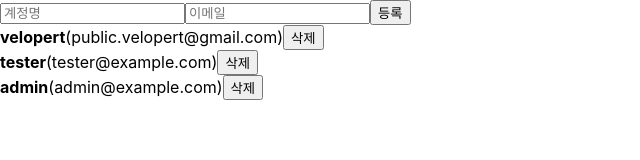
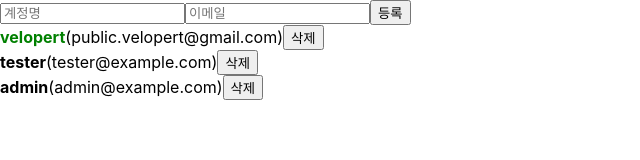
Before and after one commit to SI-Kim/begin-react, a React (Create React App) app: page / in a window 1280 px wide. Shown: the top 160 px of the page, without its empty margins (0-640 px from the left). Built offline with nearby package versions, Linux system fonts and the light colour scheme.

Commit message:
1-15 updating item of array

```diff
--- a/src/App.js
+++ b/src/App.js
@@ -22,17 +22,20 @@
     {
       id: 1,
       username: 'velopert',
-      email: 'public.velopert@gmail.com'
+      email: 'public.velopert@gmail.com',
+      active: true
     },
     {
       id: 2,
       username: 'tester',
-      email: 'tester@example.com'
+      email: 'tester@example.com',
+      active: false
     },
     {
       id: 3,
       username: 'admin',
-      email: 'admin@example.com'
+      email: 'admin@example.com',
+      active: false
     }
   ]);
 
@@ -59,6 +62,14 @@
     setUsers(users.filter(user => user.id !== id));
   };
 
+  const onToggle = id => {
+    setUsers(
+      users.map(user =>
+        user.id === id ? { ...user, active: !user.active } : user
+        )
+    );
+  };
+
   return (
     <>
       <CreateUser
@@ -67,7 +78,11 @@
         onChange={onChange}
         onCreate={onCreate}
       />
-      <UserList users={users} onRemove={onRemove} />
+      <UserList
+        users={users}
+        onRemove={onRemove}
+        onToggle={onToggle}
+        />
     </>
   );
 }
--- a/src/UserList.js
+++ b/src/UserList.js
@@ -1,9 +1,17 @@
 import React from 'react';
 
-export const User = ({ user, onRemove }) => {
+export const User = ({ user, onRemove, onToggle }) => {
     return (
         <div>
-            <b>{user.username}</b>
+            <b
+                style={{
+                    cursor: 'pointer',
+                    color: user.active ? 'green' : 'black'
+                }}
+                onClick={() => onToggle(user.id)}
+                >
+                {user.username}
+            </b>
             <span>({user.email})</span>
             <button
                 onClick={() => onRemove(user.id)}
@@ -14,11 +22,16 @@
     );
 }
 
-export const UserList = ({ users, onRemove }) => {
+export const UserList = ({ users, onRemove, onToggle }) => {
     return (
         <div>
             {users.map(user => (
-                <User user={user} key={user.id} onRemove={onRemove} />
+                <User
+                    user={user}
+                    key={user.id}
+                    onRemove={onRemove}
+                    onToggle={onToggle}
+                    />
             ))}
         </div>
     );
```
